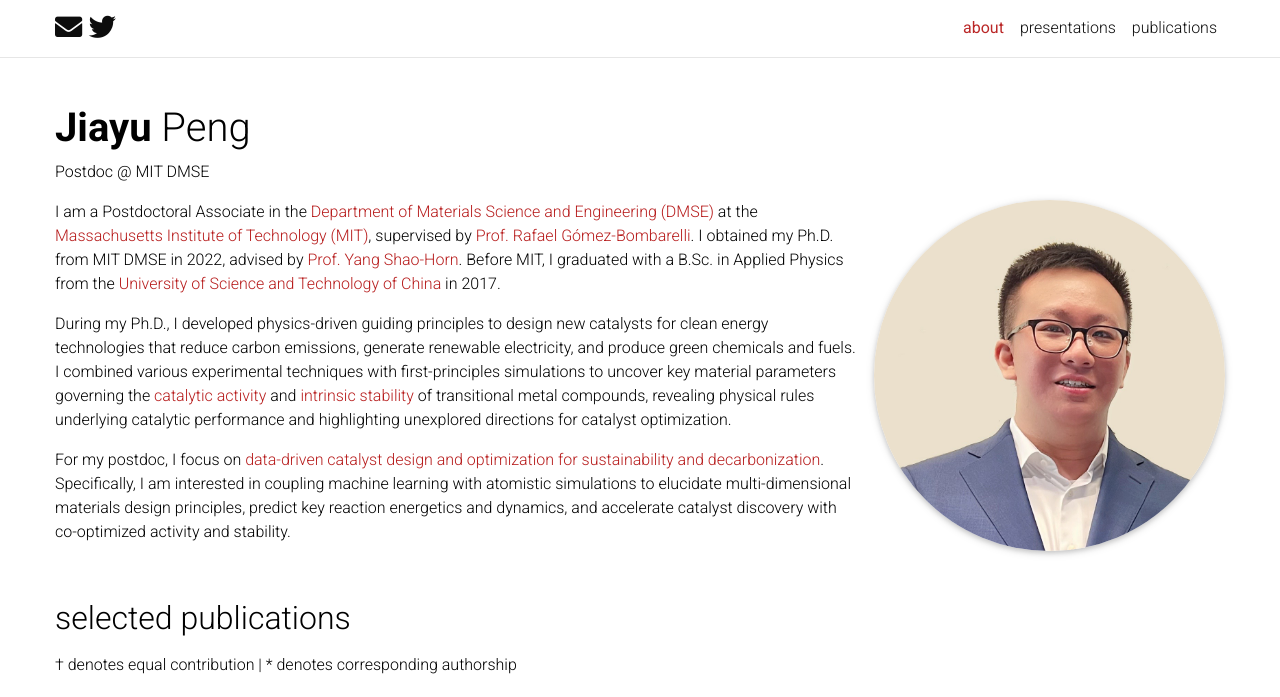
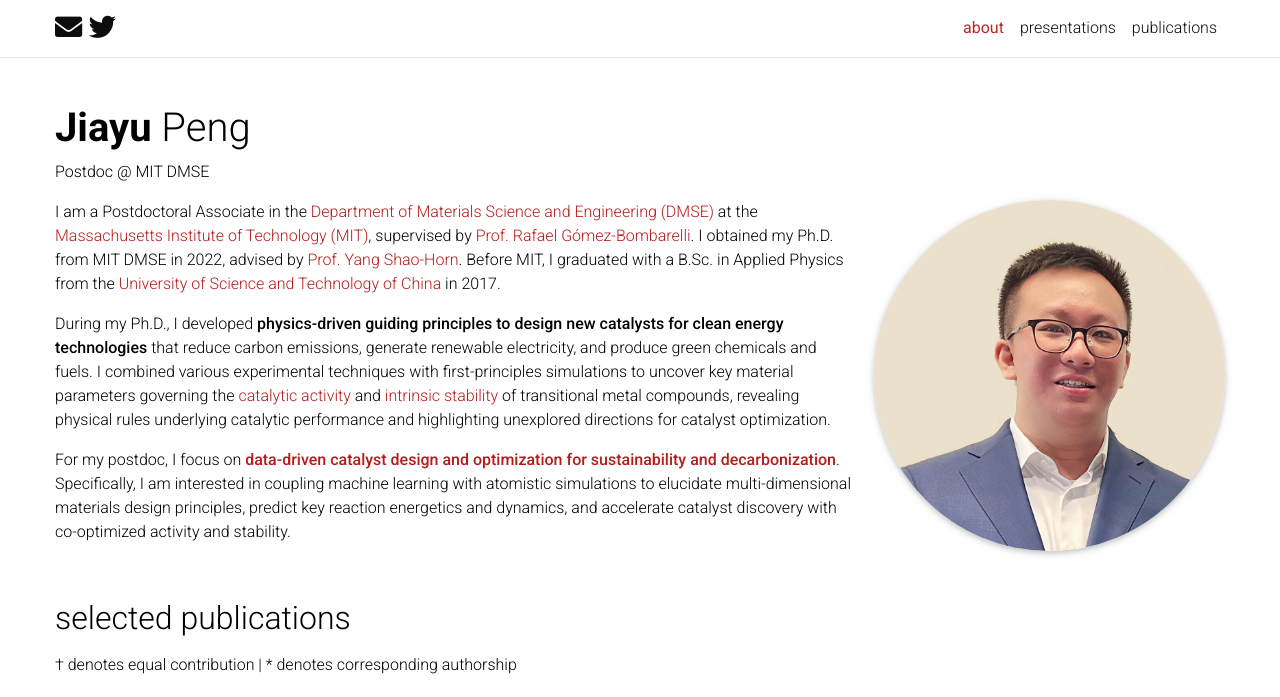
Before and after one commit to jypeng95/jypeng95.github.io, a Jekyll site: the page built from _pages/about.md, in a window 1280 px wide and 952 px high, cut to the strip 0-697 px from the top of the window. Built offline with Jekyll 4.4.1, drawn with Linux system fonts in a browser that asks for light colours; a style sheet for code colours, icons or effects is not loaded.

```diff
--- a/_pages/about.md
+++ b/_pages/about.md
@@ -18,6 +18,6 @@ social: false  # includes social icons at the bottom of the page
 
 I am a Postdoctoral Associate in the [Department of Materials Science and Engineering (DMSE)](https://dmse.mit.edu/) at the [Massachusetts Institute of Technology (MIT)](https://www.mit.edu/), supervised by [Prof. Rafael Gómez-Bombarelli](https://gomezbombarelli.mit.edu/). I obtained my Ph.D. from MIT DMSE in 2022, advised by [Prof. Yang Shao-Horn](https://www.rle.mit.edu/eel/). Before MIT, I graduated with a B.Sc. in Applied Physics from the [University of Science and Technology of China](https://en.ustc.edu.cn/) in 2017.
 
-During my Ph.D., I developed physics-driven guiding principles to design new catalysts for clean energy technologies that reduce carbon emissions, generate renewable electricity, and produce green chemicals and fuels. I combined various experimental techniques with first-principles simulations to uncover key material parameters governing the [catalytic activity](https://doi.org/10.1038/s41563-022-01199-0) and [intrinsic stability](https://doi.org/10.1021/acs.chemmater.2c01233) of transitional metal compounds, revealing physical rules underlying catalytic performance and highlighting unexplored directions for catalyst optimization.
+During my Ph.D., I developed **physics-driven guiding principles to design new catalysts for clean energy technologies** that reduce carbon emissions, generate renewable electricity, and produce green chemicals and fuels. I combined various experimental techniques with first-principles simulations to uncover key material parameters governing the [catalytic activity](https://doi.org/10.1038/s41563-022-01199-0) and [intrinsic stability](https://doi.org/10.1021/acs.chemmater.2c01233) of transitional metal compounds, revealing physical rules underlying catalytic performance and highlighting unexplored directions for catalyst optimization.
 
-For my postdoc, I focus on [data-driven catalyst design and optimization for sustainability and decarbonization](https://doi.org/10.1038/s41578-022-00466-5). Specifically, I am interested in coupling machine learning with atomistic simulations to elucidate multi-dimensional materials design principles, predict key reaction energetics and dynamics, and accelerate catalyst discovery with co-optimized activity and stability.
+For my postdoc, I focus on **[data-driven catalyst design and optimization for sustainability and decarbonization](https://doi.org/10.1038/s41578-022-00466-5)**. Specifically, I am interested in coupling machine learning with atomistic simulations to elucidate multi-dimensional materials design principles, predict key reaction energetics and dynamics, and accelerate catalyst discovery with co-optimized activity and stability.
```
